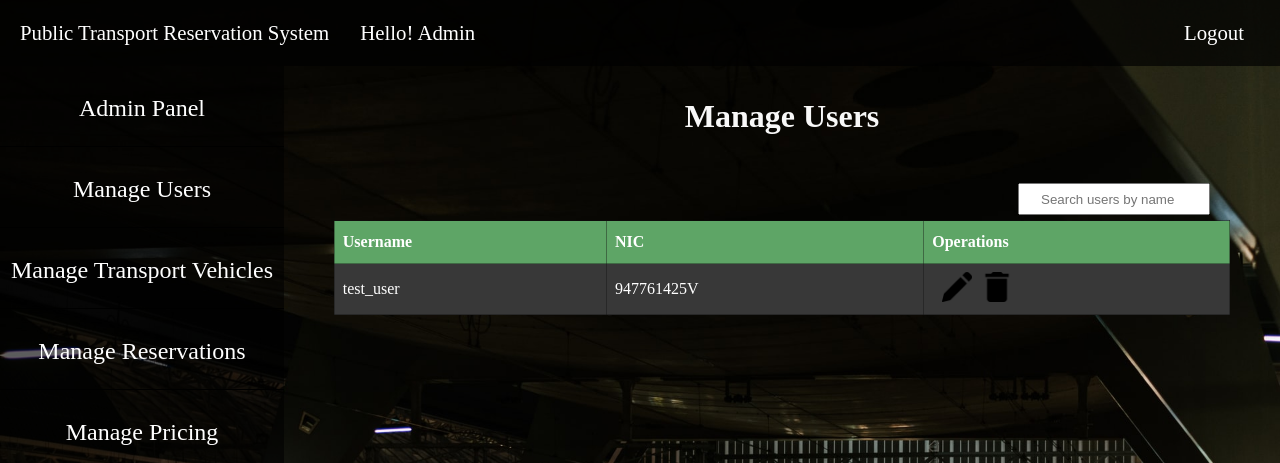
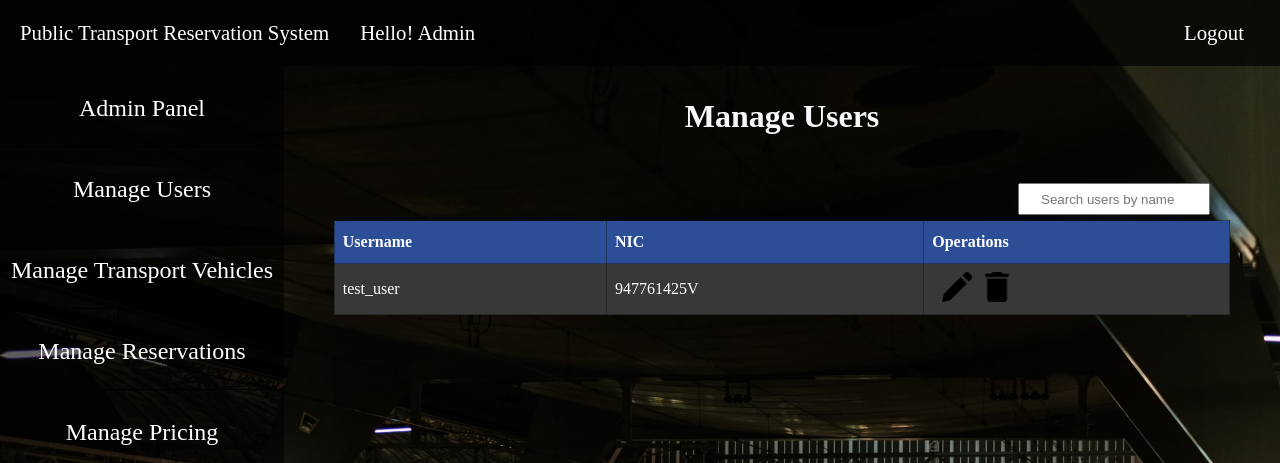
Before and after one commit to Shahadh7/public-transport-reservation-system, a PHP site: page /views/admin_manage_users.php in a window 1280 px wide. Shown: the top 463 px of the page. Run offline with PHP 8.4, Linux system fonts and the light colour scheme; the visitor is signed in with stand-in values (Sample User, id 1); data comes from the database, SQL or seed files in the repository.

Commit message:
table heade color changeed

```diff
--- a/css/style.css
+++ b/css/style.css
@@ -195,7 +195,7 @@ li {
     padding-top: 12px;
     padding-bottom: 12px;
     text-align: left;
-    background-color: #5ea566;
+    background-color: #2c4e97;
     color: white;
 }
 
```
